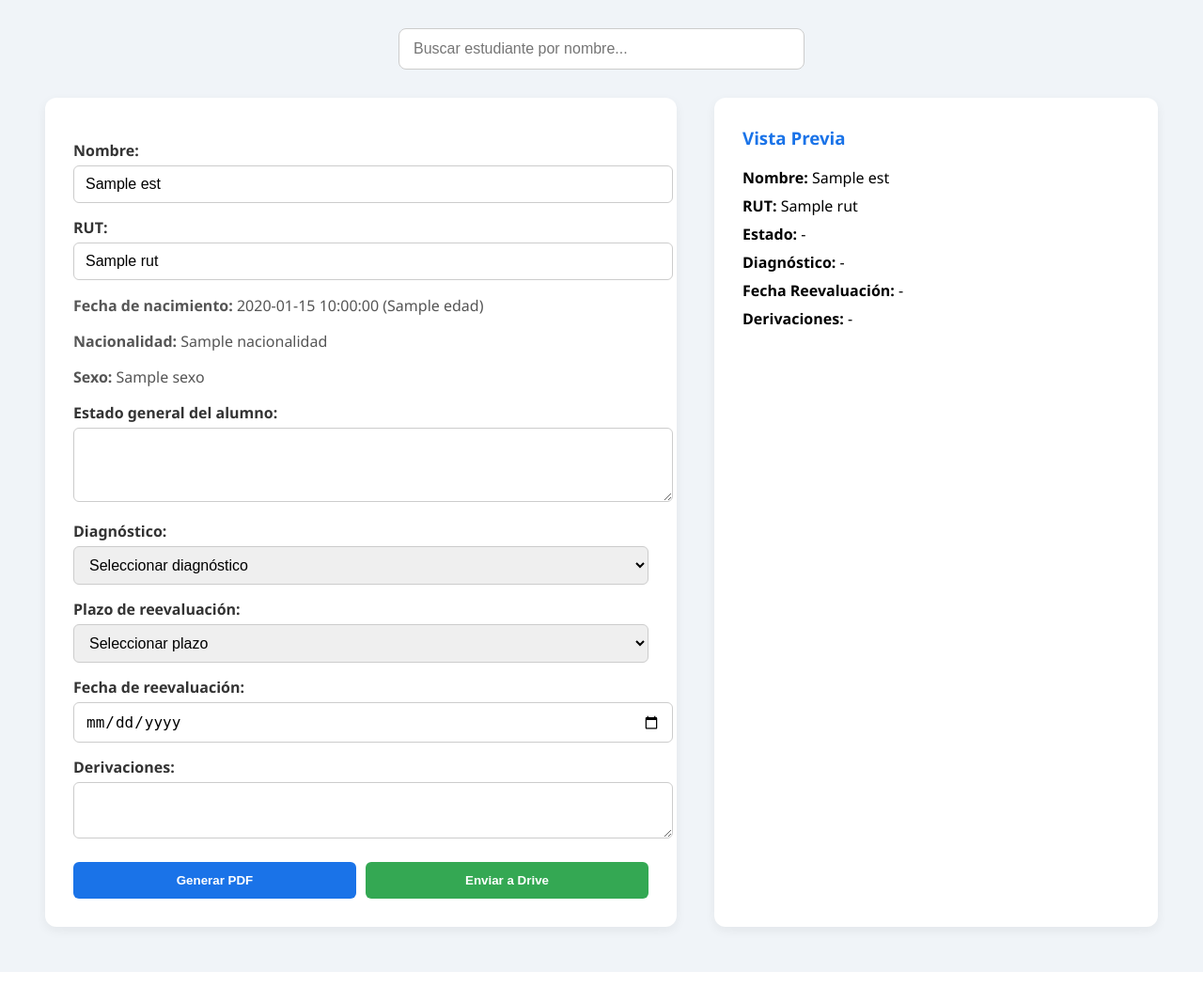
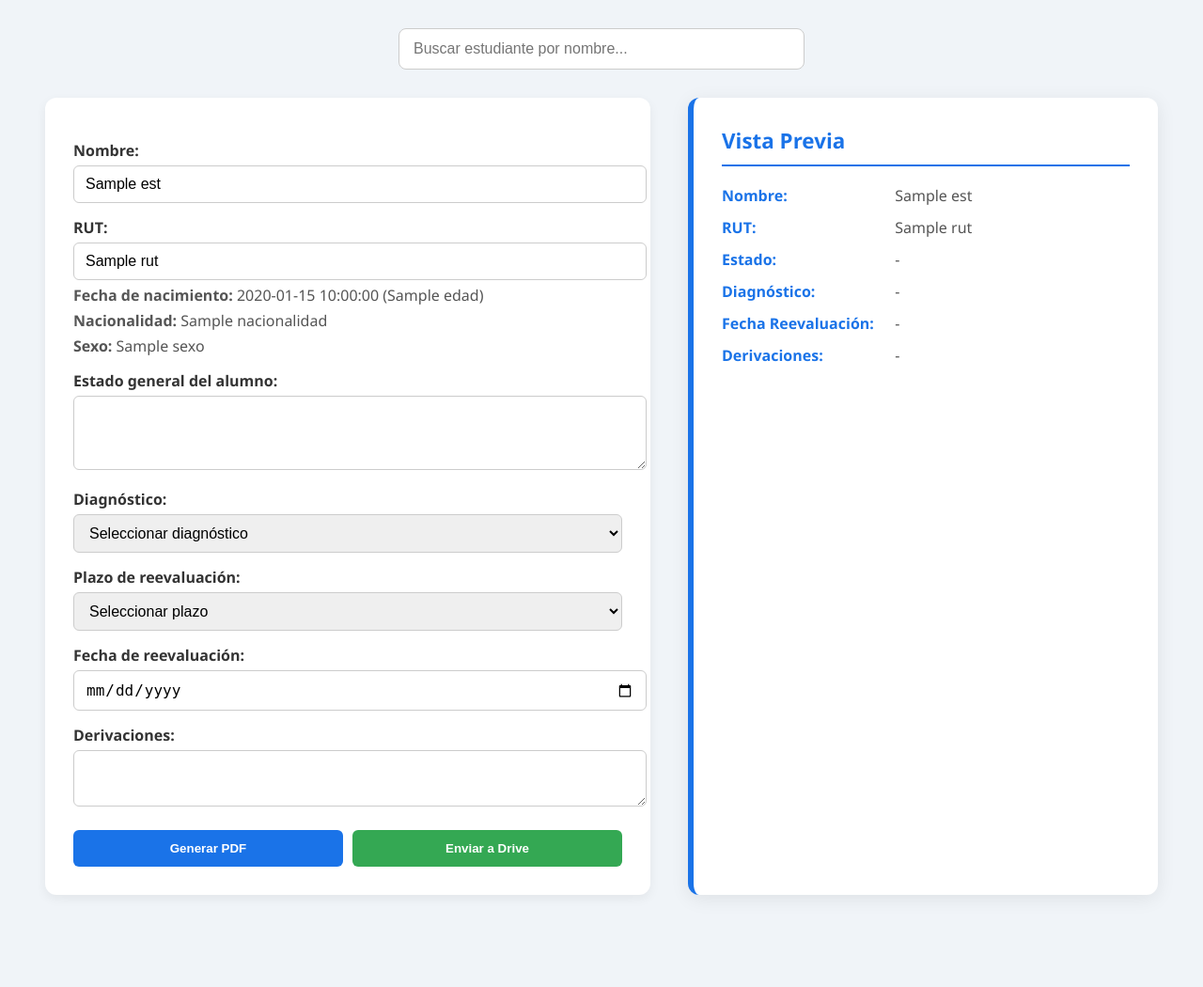
Before and after one commit to jmirandal1994/cardiohome_vercel, a Flask app: template templates/formulario_relleno.html in a window 1280 px wide. Shown: the part 326-1376 px from the top of the page at 94% size. Run offline with Flask 3, Linux system fonts and the light colour scheme; the template is opened without the code that fills it: most values are stand-ins (such as "Sample title", 1, 10 or a date in 2020).

Commit message:
Update formulario_relleno.html

```diff
--- a/templates/formulario_relleno.html
+++ b/templates/formulario_relleno.html
@@ -40,22 +40,56 @@
       display: flex;
       gap: 40px;
       flex-wrap: wrap;
+      margin-bottom: 50px;
     }
 
     .formulario {
       flex: 1 1 500px;
-      background: #fff;
+      background: #ffffff;
       border-radius: 12px;
       box-shadow: 0 4px 12px rgba(0,0,0,0.06);
       padding: 30px;
     }
 
     .preview {
-      flex: 1 1 300px;
+      flex: 1 1 350px;
       background: #ffffff;
       border-radius: 12px;
-      box-shadow: 0 4px 12px rgba(0,0,0,0.06);
+      box-shadow: 0 4px 20px rgba(0,0,0,0.08);
       padding: 30px;
+      border-left: 6px solid #1a73e8;
+      transition: box-shadow 0.3s ease, transform 0.2s ease;
+    }
+
+    .preview:hover {
+      transform: translateY(-2px);
+      box-shadow: 0 8px 30px rgba(0,0,0,0.12);
+    }
+
+    .preview h3 {
+      margin-top: 0;
+      font-size: 1.4rem;
+      color: #1a73e8;
+      border-bottom: 2px solid #1a73e8;
+      padding-bottom: 10px;
+      margin-bottom: 20px;
+    }
+
+    .preview p {
+      margin: 12px 0;
+      font-size: 1rem;
+      color: #333;
+    }
+
+    .preview p strong {
+      display: inline-block;
+      width: 180px;
+      color: #1a73e8;
+    }
+
+    .preview span {
+      font-weight: 500;
+      color: #555;
     }
 
     label {
@@ -104,16 +138,8 @@
       background: #2c8c46;
     }
 
-    .preview h3 {
-      margin-top: 0;
-      color: #1a73e8;
-    }
-
-    .preview p {
-      margin: 8px 0;
-    }
-
-    .info {
+    p.info {
+      margin: 5px 0;
       font-weight: 500;
       color: #555;
     }
@@ -133,14 +159,12 @@
   <div class="container estudiante" data-nombre="{{ est.nombre | lower }}">
     <div class="formulario">
       <form action="/generar_pdf" method="POST" oninput="updatePreview(this)">
-        <!-- Editable Nombre y RUT -->
         <label>Nombre:</label>
         <input type="text" name="nombre" value="{{ est.nombre }}" required>
 
         <label>RUT:</label>
         <input type="text" name="rut" value="{{ est.rut }}" required>
 
-        <!-- Fecha de nacimiento NO editable -->
         <input type="hidden" name="fecha_nacimiento" value="{{ est.fecha_nacimiento }}">
         <input type="hidden" name="edad" value="{{ est.edad }}">
         <input type="hidden" name="nacionalidad" value="{{ est.nacionalidad }}">
@@ -183,6 +207,7 @@
         </div>
       </form>
     </div>
+
     <div class="preview">
       <h3>Vista Previa</h3>
       <p><strong>Nombre:</strong> <span class="prev-nombre">{{ est.nombre }}</span></p>
@@ -196,36 +221,33 @@
   {% endfor %}
 
   <script>
-    // Buscador de estudiantes
+    // Buscador
     const input = document.getElementById('buscador');
     input.addEventListener('input', function () {
       const filtro = this.value.toLowerCase();
       const estudiantes = document.querySelectorAll('.estudiante');
-
       estudiantes.forEach(div => {
         const nombre = div.getAttribute('data-nombre');
         div.style.display = nombre.includes(filtro) ? '' : 'none';
       });
     });
 
-    // Calcular fecha de reevaluación automática
+    // Calcular fecha reevaluación
     function setFechaReevaluacion(select) {
       const años = parseInt(select.value);
       if (!años) return;
-
       const today = new Date();
       today.setFullYear(today.getFullYear() + años);
       const yyyy = today.getFullYear();
       const mm = String(today.getMonth() + 1).padStart(2, '0');
       const dd = String(today.getDate()).padStart(2, '0');
       const fecha = `${yyyy}-${mm}-${dd}`;
-
       const container = select.closest('.estudiante');
       const fechaInput = container.querySelector('input[name="fecha_reevaluacion"]');
       fechaInput.value = fecha;
     }
 
-    // Vista previa dinámica
+    // Actualizar Vista Previa
     function updatePreview(form) {
       const container = form.closest('.container');
       container.querySelector('.prev-nombre').textContent = form.nombre.value;
@@ -236,9 +258,9 @@
       container.querySelector('.prev-derivaciones').textContent = form.derivaciones.value;
     }
 
-    // Simular envío a Drive
+    // Simular enviar a Drive
     function enviarADrive(button) {
-      alert("Aquí va la integración con Google Drive.");
+      alert("Aquí se conecta la subida a Google Drive. 😊");
     }
   </script>
 </body>
```
